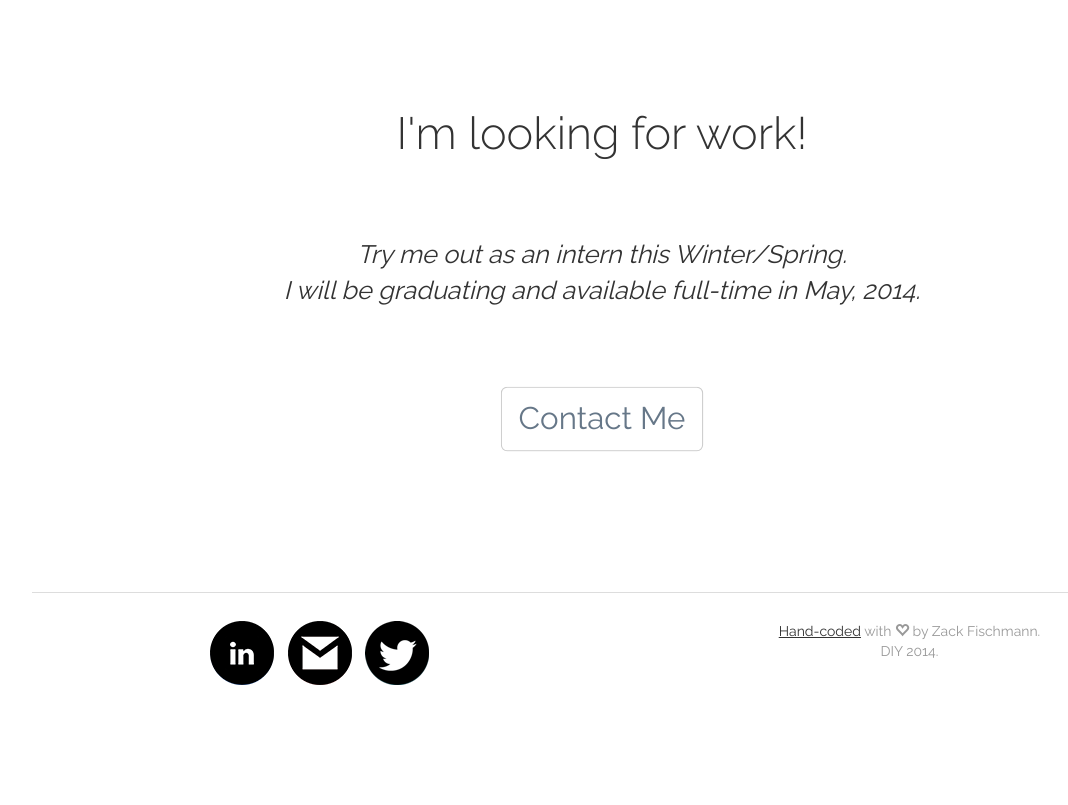
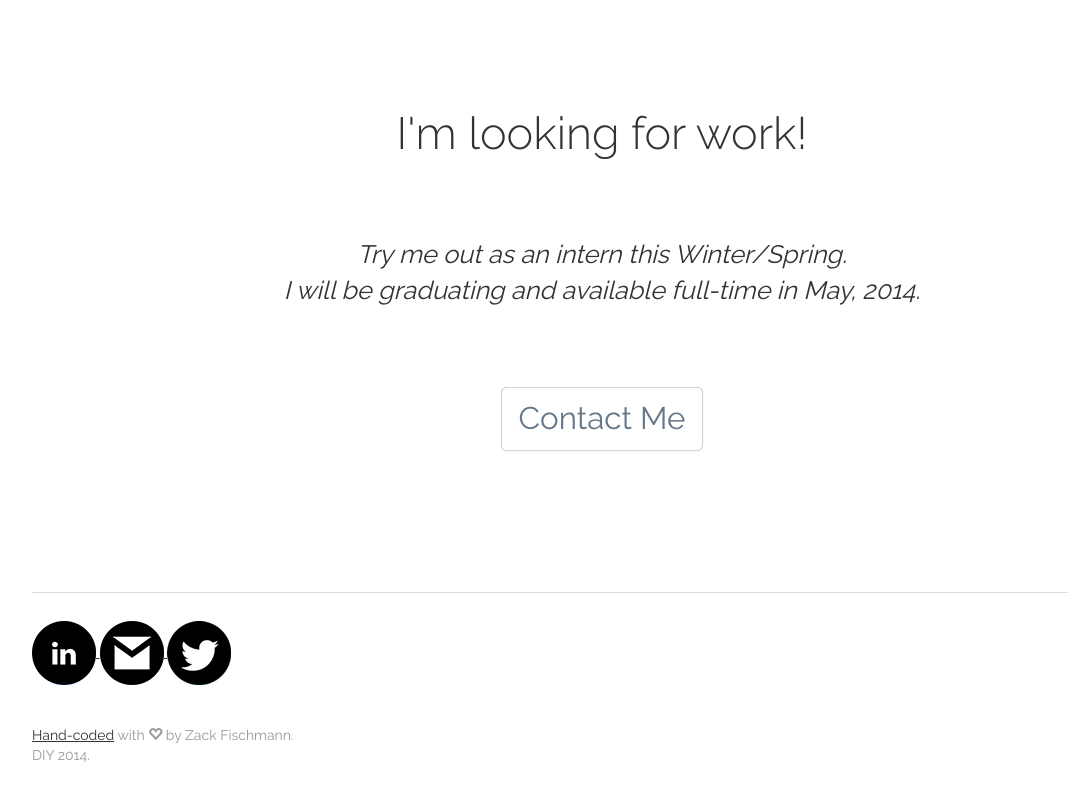
Before and after one commit to zfisch/therealzackfischmann.com, a plain HTML site: page index.html in a window 1280 px wide. Shown: the part 3700-4505 px from the top of the page, without its empty margins (38-1106 px from the left). Drawn offline with nearby package versions, Linux system fonts and the light colour scheme.

Commit message:
Update index.html
Adjust footer position

```diff
--- a/index.html
+++ b/index.html
@@ -124,25 +124,18 @@
                 </div>
             </div>
             <footer class="footer">
-                <div class="container">
-                    <div class="row">
-                        <div class="col-sm-6" id="social">
-                            <a href="http://www.linkedin.com/pub/zack-fischmann/64/442/b16" class="img-link">
+                <a href="http://www.linkedin.com/pub/zack-fischmann/64/442/b16" class="social-media-link">
                     <img style="border:0;" src="img/social/linkedin.png" class="fade">
                 </a>
-                            <a href="mailto:zacharyrobert@gmail.com" class="img-link">
+                <a href="mailto:zacharyrobert@gmail.com" class="social-media-link">
                     <img style="border:0;" src="img/social/gmail.png" class="fade">
                 </a>
-                            <a href="https://twitter.com/zackfischmann" class="img-link">
+                <a href="https://twitter.com/zackfischmann" class="social-media-link">
                     <img style="border:0;" src="img/social/twitter.png" class="fade">
                 </a>
-                        </div>
-                        <div class="col-sm-6" id="outro">
+                <br><br><br>
                 <p><a href="https://github.com/zfisch/zfisch.github.io">Hand-coded</a> with <span class="glyphicon glyphicon-heart-empty"></span> by Zack Fischmann.
                 </br>DIY 2014.</p>
-                        </div>
-                    </div>
-                </div>
             </footer>
         </div>
     		<script src="http://code.jquery.com/jquery-latest.min.js"></script>
```
Lines whose indentation alone changed are shown as unchanged.
